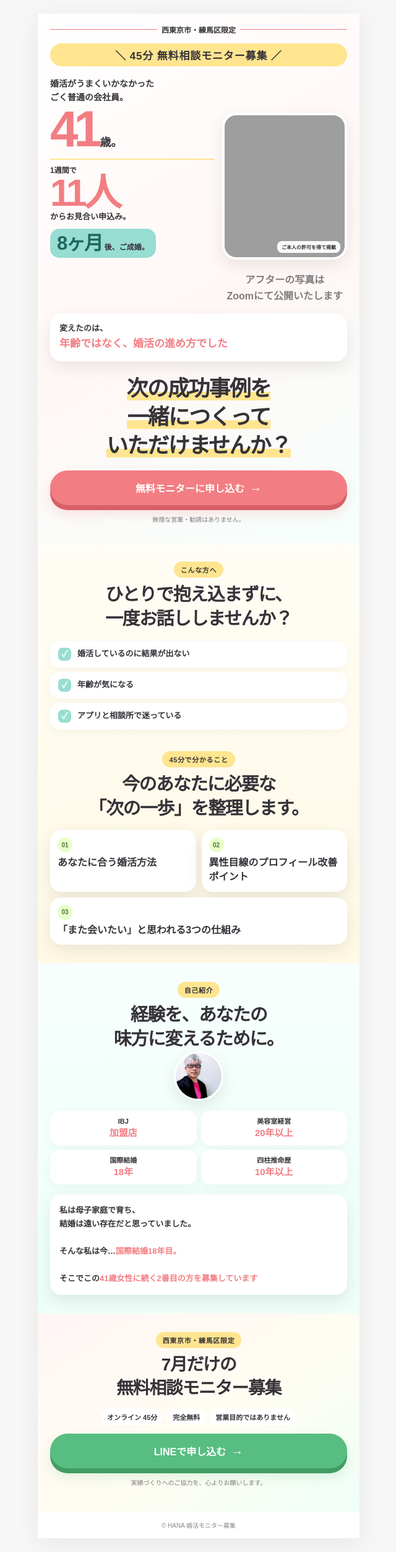
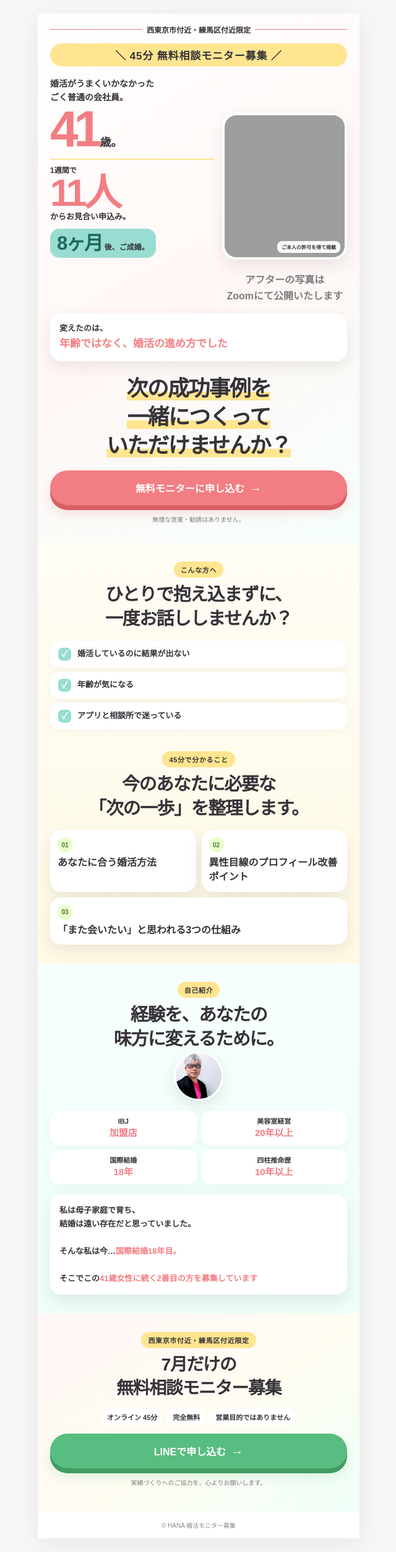
Before and after one commit to hana8730/konkatsu-monitor-lp, a plain HTML site: page index.html in a window 1280 px wide. Shown: the whole page at 62% size, without its empty margins (319-959 px from the left). Drawn offline with Linux system fonts and the light colour scheme; grey boxes are pictures that could not be loaded.

Commit message:
地域表記を「付近」に変更

```diff
--- a/index.html
+++ b/index.html
@@ -3,8 +3,8 @@
 <head>
   <meta charset="utf-8">
   <meta name="viewport" content="width=device-width, initial-scale=1">
-  <meta name="description" content="西東京市・練馬区限定。45分無料相談モニターを毎月3名募集しています。">
-  <title>45分無料相談モニター募集｜西東京市・練馬区</title>
+  <meta name="description" content="西東京市付近・練馬区付近限定。45分無料相談モニターを毎月3名募集しています。">
+  <title>45分無料相談モニター募集｜西東京市付近・練馬区付近</title>
   <style>
     :root { --coral:#f27e83; --yellow:#ffe590; --green:#e8ffc9; --mint:#98ddd2; --ink:#353238; --white:#fff; --shadow:0 9px 25px rgba(58,48,53,.10); }
     * { box-sizing:border-box; }
@@ -88,7 +88,7 @@
 <body>
   <main class="lp">
     <section class="hero">
-      <p class="area">西東京市・練馬区限定</p>
+      <p class="area">西東京市付近・練馬区付近限定</p>
       <p class="tag">＼ 45分 無料相談モニター募集 ／</p>
       <div class="numbers fade">
         <div class="number-copy">
@@ -124,7 +124,7 @@
     </section>
 
     <section class="final" id="reserve">
-      <p class="eyebrow fade">西東京市・練馬区限定</p>
+      <p class="eyebrow fade">西東京市付近・練馬区付近限定</p>
       <h2 class="fade">7月だけの<br>無料相談モニター募集</h2>
       <p class="offer fade"><span>オンライン 45分</span><span>完全無料</span><span>営業目的ではありません</span></p>
       <!-- LINE公式アカウントのURLに差し替えてください -->
```
